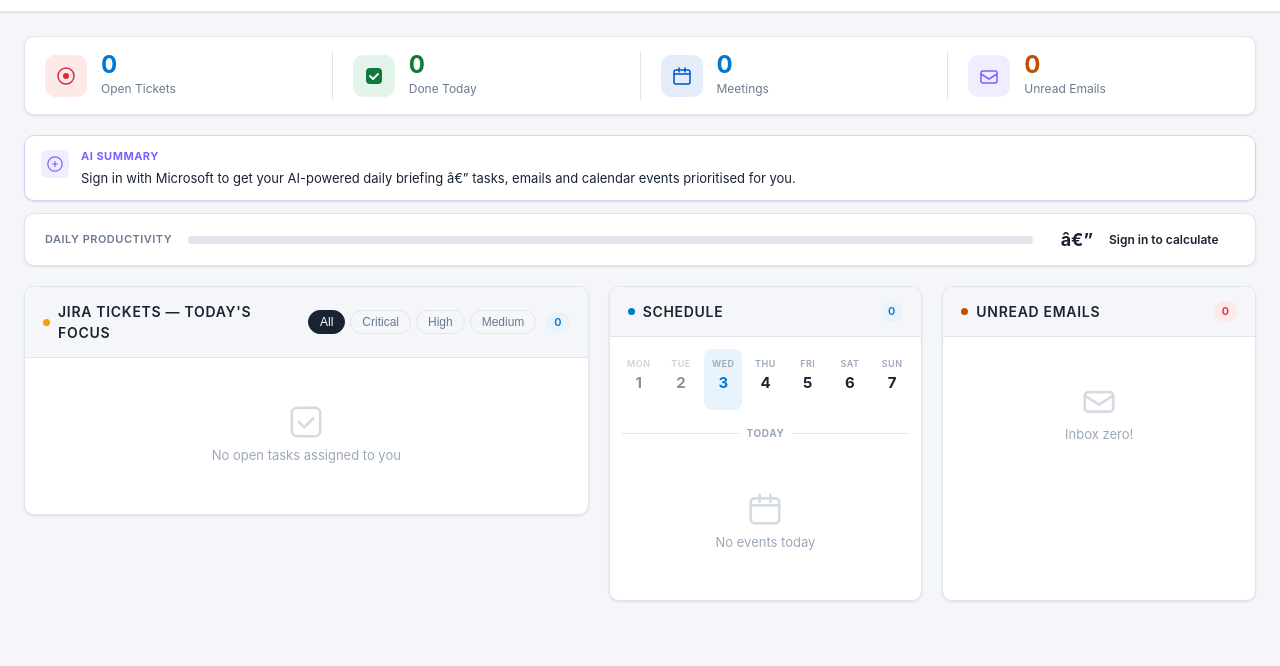
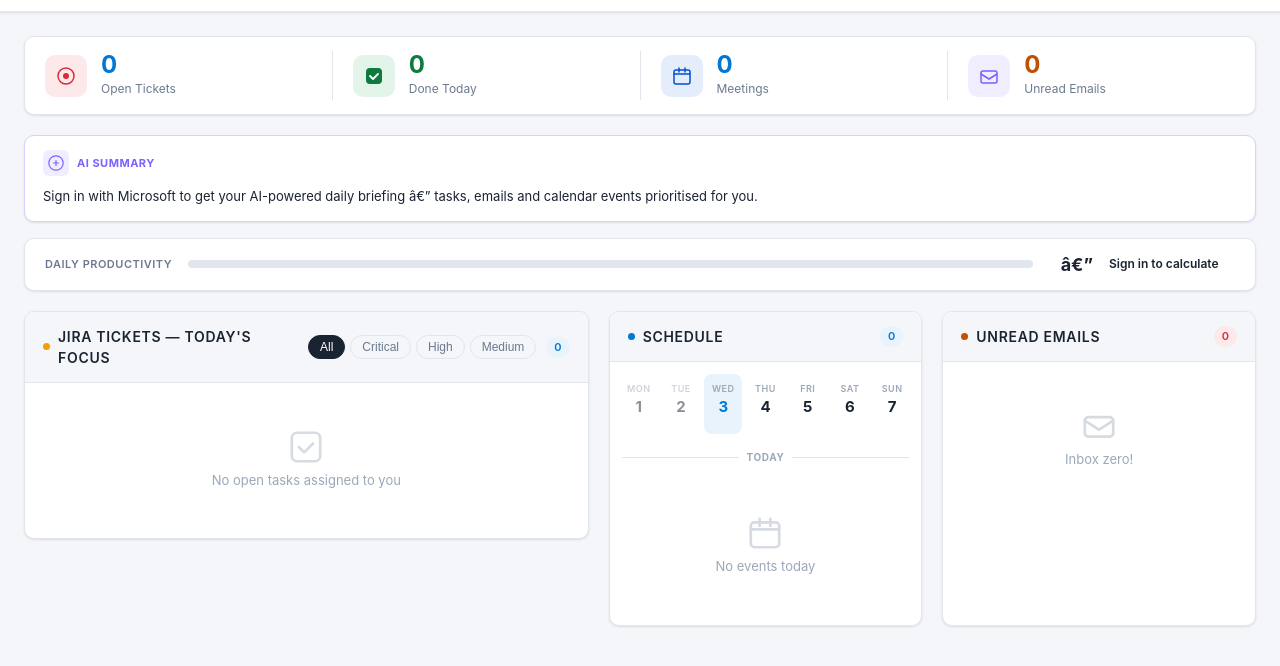
Before and after one commit to tajul-saajan/day-bridge, a website: page index.html in a window 1280 px wide. Shown: the part 48-714 px from the top of the page. Drawn offline with Linux system fonts and the light colour scheme.

Commit message:
ai summary ui rebuid

```diff
--- a/index.html
+++ b/index.html
@@ -91,19 +91,17 @@
       </div>
     </div>
 
-    <!-- AI Summary Strip -->
-    <div class="ai-strip" id="aiBanner">
-      <div class="ai-strip-icon">
-        <svg width="16" height="16" viewBox="0 0 20 20" fill="none"><circle cx="10" cy="10" r="9" stroke="#7B61FF" stroke-width="1.5"/><path d="M7 10h6M10 7v6" stroke="#7B61FF" stroke-width="1.5" stroke-linecap="round"/></svg>
+    <!-- AI Summary Banner -->
+    <div class="ai-banner" id="aiBanner">
+      <div class="ai-banner-header">
+        <div class="ai-banner-icon">
+          <svg width="16" height="16" viewBox="0 0 20 20" fill="none"><circle cx="10" cy="10" r="9" stroke="#7B61FF" stroke-width="1.5"/><path d="M7 10h6M10 7v6" stroke="#7B61FF" stroke-width="1.5" stroke-linecap="round"/></svg>
+        </div>
+        <span class="ai-banner-label">AI Summary</span>
       </div>
-      <div class="ai-strip-body">
-        <div class="ai-strip-header-row">
-          <span class="ai-strip-label">AI Summary</span>
-          <div id="aiBlockers" class="ai-blocker-chips hidden"></div>
-        </div>
-        <p id="aiSummary" class="ai-strip-text">Sign in with Microsoft to get your AI-powered daily briefing.</p>
-        <div id="aiFocusItems" class="ai-focus-items hidden"></div>
-      </div>
+      <div id="aiBlockers" class="ai-blocker-chips hidden"></div>
+      <p id="aiSummary" class="ai-banner-text">Sign in with Microsoft to get your AI-powered daily briefing.</p>
+      <div id="aiFocusItems" class="ai-focus-items hidden"></div>
     </div>
 
     <!-- Productivity Meter -->
--- a/styles.css
+++ b/styles.css
@@ -95,52 +95,50 @@ body {
 /* ─── Main ────────────────────────────────────────────────────── */
 .main { padding: 24px; max-width: 1400px; margin: 0 auto; }
 
-/* ─── AI Summary Strip ───────────────────────────────────────── */
-.ai-strip {
+/* ─── AI Summary Banner ──────────────────────────────────────── */
+.ai-banner {
   background: var(--surface);
   border: 1px solid #d8d0ff;
   border-radius: var(--radius);
-  padding: 12px 16px;
-  display: flex; align-items: flex-start; gap: 12px;
-  margin-bottom: 12px;
+  padding: 14px 18px;
+  display: flex; flex-direction: column; gap: 10px;
+  margin-bottom: 16px;
   box-shadow: var(--shadow-sm);
 }
-.ai-strip-icon {
-  width: 28px; height: 28px; flex-shrink: 0; margin-top: 2px;
+.ai-banner-header {
+  display: flex; align-items: center; gap: 8px;
+}
+.ai-banner-icon {
+  width: 26px; height: 26px; flex-shrink: 0;
   background: var(--purple-light); border-radius: 6px;
   display: flex; align-items: center; justify-content: center;
 }
-.ai-strip-body    { flex: 1; min-width: 0; }
-.ai-strip-header-row {
-  display: flex; align-items: center; gap: 10px;
-  margin-bottom: 4px; flex-wrap: wrap;
+.ai-banner-label {
+  font-size: 11px; font-weight: 700; color: var(--purple);
+  text-transform: uppercase; letter-spacing: .5px;
 }
-.ai-strip-label {
-  font-size: 11px; font-weight: 700; color: var(--purple);
-  text-transform: uppercase; letter-spacing: .5px; white-space: nowrap;
-}
-.ai-strip-text {
-  font-size: 13px; color: var(--text-primary); line-height: 1.5; margin: 0;
-}
-.ai-focus-items {
-  display: flex; flex-wrap: wrap; gap: 6px; margin-top: 8px;
-}
-.ai-focus-chip {
-  display: inline-flex; align-items: center; gap: 4px;
-  padding: 3px 10px; border-radius: 20px;
-  font-size: 11px; font-weight: 600;
-  background: var(--purple-light); color: var(--purple);
-  white-space: nowrap;
+.ai-banner-text {
+  font-size: 13px; color: var(--text-primary);
+  line-height: 1.6; margin: 0;
 }
 .ai-blocker-chips {
   display: flex; flex-wrap: wrap; gap: 6px;
 }
 .ai-blocker-chip {
-  display: inline-flex; align-items: center;
-  padding: 2px 8px; border-radius: 20px;
-  font-size: 11px; font-weight: 600;
+  display: inline-flex; align-items: center; gap: 4px;
+  padding: 4px 10px; border-radius: 6px;
+  font-size: 12px; font-weight: 500;
   background: var(--red-light); color: var(--red);
-  white-space: nowrap;
+  border-left: 3px solid var(--red);
+}
+.ai-focus-items {
+  display: flex; flex-wrap: wrap; gap: 6px;
+}
+.ai-focus-chip {
+  display: inline-flex; align-items: center; gap: 4px;
+  padding: 4px 12px; border-radius: 20px;
+  font-size: 12px; font-weight: 500;
+  background: var(--purple-light); color: var(--purple);
 }
 
 /* ─── Stats Bar ─────────────────────────────────────────────── */
```
